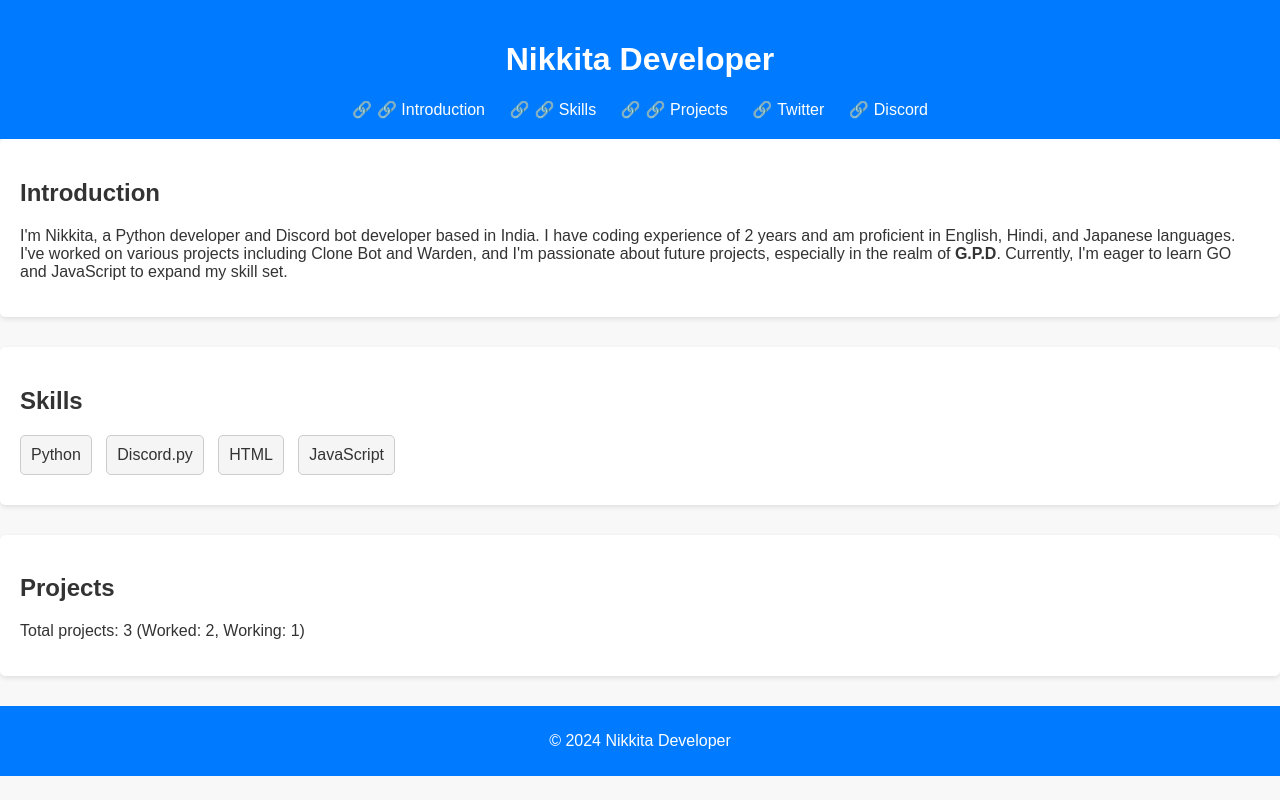
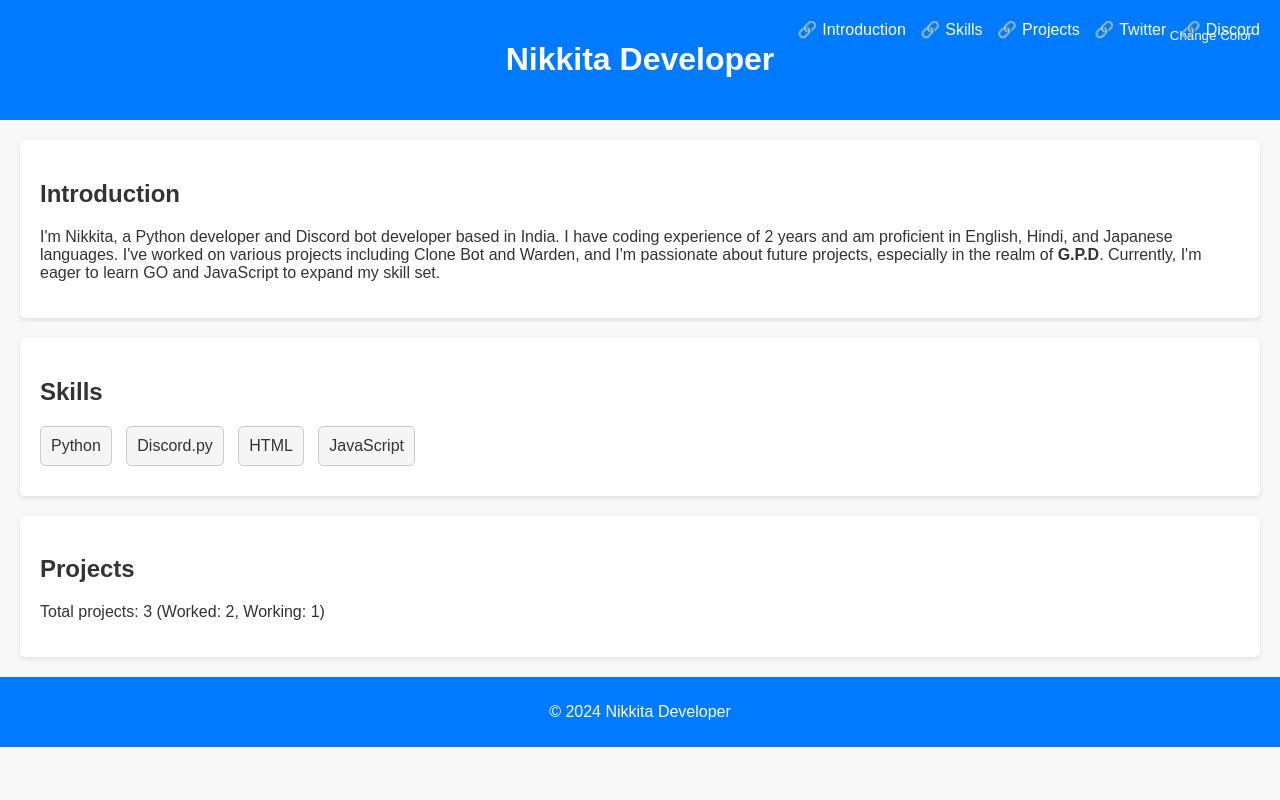
Before and after one commit to Balramhalo/birthday, a plain HTML site: page index.html in a window 1280 px wide. Drawn offline with Linux system fonts and the light colour scheme.

Commit message:
Update index.html

```diff
--- a/index.html
+++ b/index.html
@@ -13,23 +13,23 @@
             background-color: #f8f8f8;
             color: #333;
         }
-        header, section, footer {
-            padding: 20px;
-        }
         header {
             background-color: #007bff;
             color: #fff;
             text-align: center;
+            padding: 20px;
             position: relative;
         }
         nav {
-            text-align: center;
-            margin-top: 20px;
+            text-align: right;
+            position: absolute;
+            top: 20px;
+            right: 20px;
         }
         nav a {
             color: #fff;
             text-decoration: none;
-            margin: 0 10px;
+            margin-left: 10px;
             position: relative;
         }
         nav a::before {
@@ -44,7 +44,7 @@
             border-radius: 5px;
             box-shadow: 0 2px 5px rgba(0, 0, 0, 0.1);
             padding: 20px;
-            margin-bottom: 30px;
+            margin: 20px;
             transition: background-color 0.3s ease;
         }
         section:hover {
@@ -69,15 +69,27 @@
             color: #fff;
             padding: 10px;
         }
+        #color-button {
+            position: absolute;
+            top: 20px;
+            right: 20px;
+            cursor: pointer;
+            padding: 8px;
+            border: none;
+            border-radius: 5px;
+            background-color: #007bff;
+            color: #fff;
+        }
     </style>
 </head>
 <body>
     <header>
         <h1>Nikkita Developer</h1>
+        <button id="color-button">Change Color</button>
         <nav>
-            <a href="#intro">🔗 Introduction</a>
-            <a href="#skills">🔗 Skills</a>
-            <a href="#projects">🔗 Projects</a>
+            <a href="#intro">Introduction</a>
+            <a href="#skills">Skills</a>
+            <a href="#projects">Projects</a>
             <a href="https://twitter.com" target="_blank">Twitter</a>
             <a href="https://discord.com" target="_blank">Discord</a>
         </nav>
@@ -106,5 +118,25 @@
     <footer>
         <p>&copy; 2024 Nikkita Developer</p>
     </footer>
+
+    <script>
+        const colorButton = document.getElementById('color-button');
+        const sections = document.querySelectorAll('section');
+
+        let colorIndex = 0;
+        const colors = ['#007bff', '#28a745', '#dc3545', '#ffc107']; // Array of colors
+
+        // Function to change section background colors
+        function changeColors() {
+            colorIndex = (colorIndex + 1) % colors.length;
+            sections.forEach(section => {
+                section.style.backgroundColor = colors[colorIndex];
+            });
+            document.body.style.backgroundColor = colors[colorIndex]; // Change body background color
+        }
+
+        // Add click event listener to color button
+        colorButton.addEventListener('click', changeColors);
+    </script>
 </body>
 </html>
```
